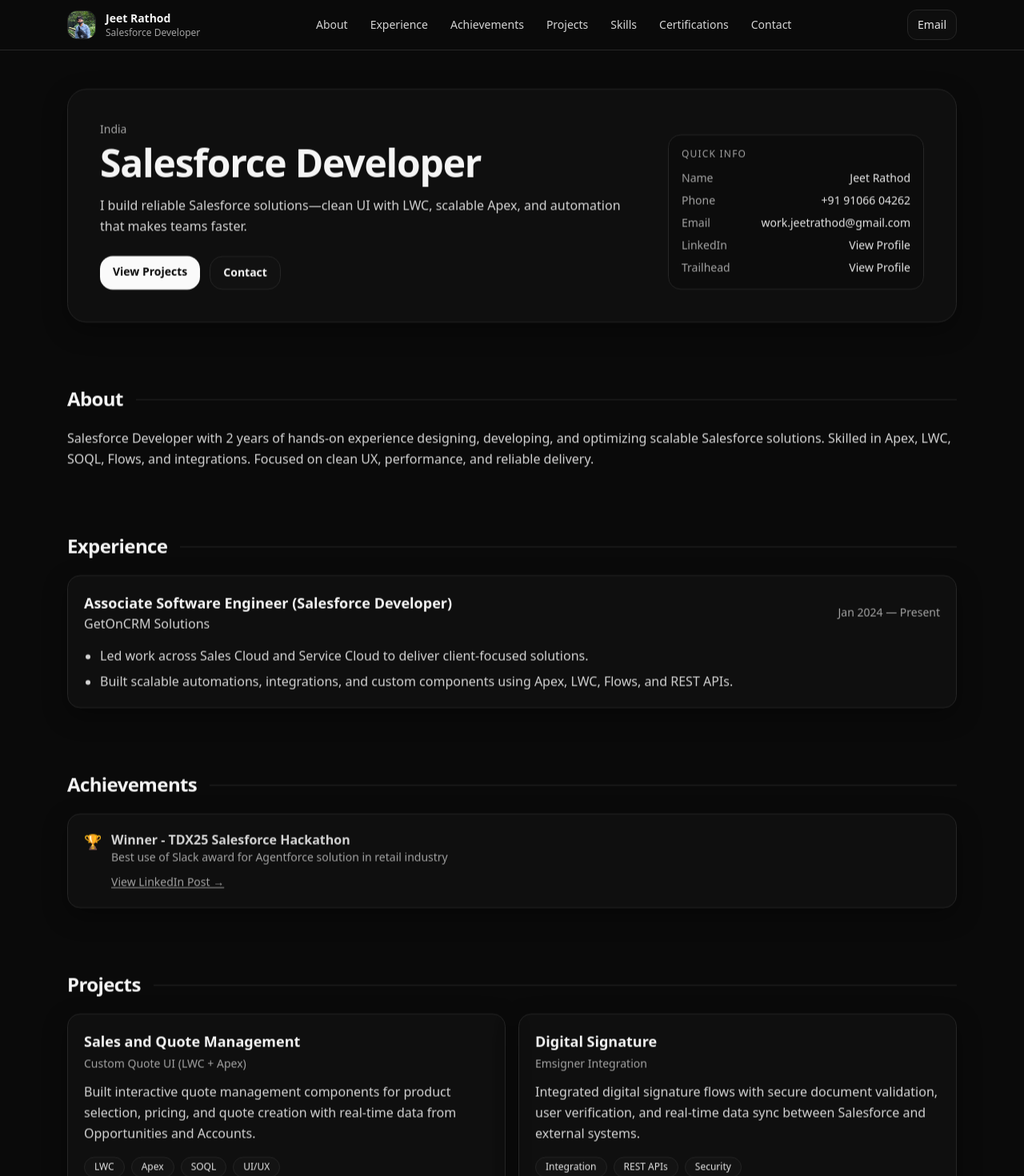
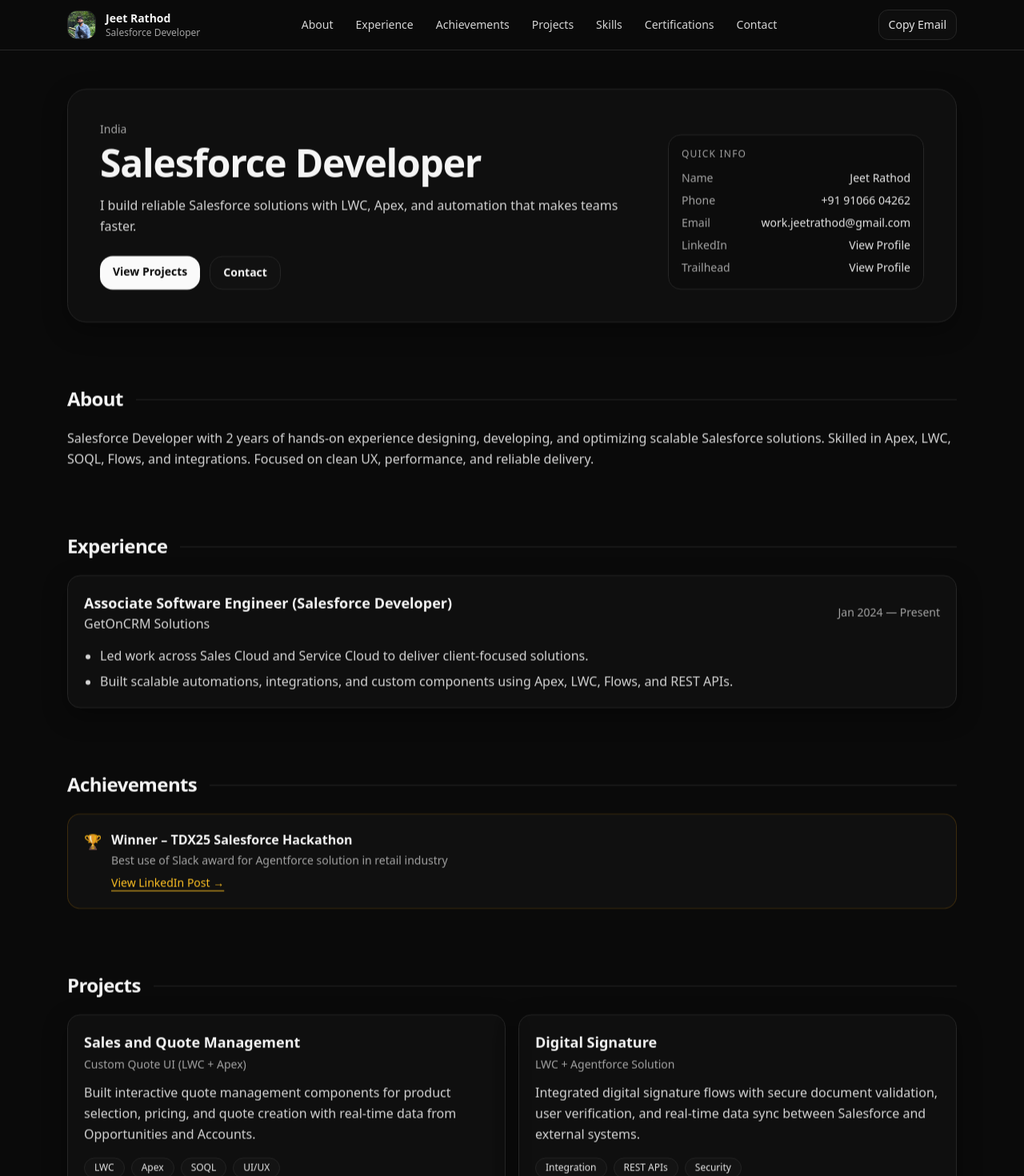
Before and after one commit to imJeetrathod/jeet-portfolio, a Next.js app: page / in a window 1280 px wide. Shown: the top 1470 px of the page at 80% size. Built offline with nearby package versions, Linux system fonts and the light colour scheme.

Commit message:
UI updates and header interaction improvements

```diff
--- a/components/Header.js
+++ b/components/Header.js
@@ -1,6 +1,11 @@
+'use client';
+
 import Image from 'next/image';
+import { useState } from 'react';
 
 export default function Header({ profile }) {
+  const [copied, setCopied] = useState(false);
+
   const nav = [
     { href: '#about', label: 'About' },
     { href: '#experience', label: 'Experience' },
@@ -10,6 +15,16 @@
     { href: '#certifications', label: 'Certifications' },
     { href: '#contact', label: 'Contact' },
   ];
+
+  const copyEmail = async () => {
+    try {
+      await navigator.clipboard.writeText(profile.email);
+      setCopied(true);
+      setTimeout(() => setCopied(false), 1500);
+    } catch (e) {
+      console.error('Copy failed', e);
+    }
+  };
 
   return (
     <header className="sticky top-0 z-50 border-b border-neutral-800 bg-neutral-950/70 backdrop-blur">
@@ -44,12 +59,12 @@
         </nav>
 
         <div className="flex items-center gap-2">
-          <a
-            href={`https://mail.google.com/mail/?view=cm&fs=1&to=${profile.email}`}
-            className="rounded-xl border border-neutral-800 bg-neutral-900/40 px-3 py-2 text-sm text-neutral-200 hover:bg-neutral-900"
+          <button
+            onClick={copyEmail}
+            className="rounded-xl border border-neutral-800 bg-neutral-900/40 px-3 py-2 text-sm text-neutral-200 hover:bg-neutral-900 transition"
           >
-            Email
-          </a>
+            {copied ? 'Copied!' : 'Copy Email'}
+          </button>
         </div>
       </div>
     </header>
--- a/components/Hero.js
+++ b/components/Hero.js
@@ -15,7 +15,7 @@
               {profile.title}
             </h1>
             <p className="mt-4 max-w-2xl text-neutral-300 leading-relaxed">
-              I build reliable Salesforce solutions—clean UI with LWC, scalable Apex, and automation that makes teams faster.
+              I build reliable Salesforce solutions with LWC, Apex, and automation that makes teams faster.
             </p>
             <div className="mt-6 flex flex-wrap gap-3">
               <a
--- a/components/sections/AchievementsSection.js
+++ b/components/sections/AchievementsSection.js
@@ -1,23 +1,28 @@
 export default function AchievementsSection() {
   return (
-    <div className="rounded-2xl border border-neutral-800 bg-neutral-900/40 p-5 shadow-soft">
-      <ul className="space-y-3 text-neutral-300">
-        <li className="flex items-start gap-3">
-          <span className="text-lg">🏆</span>
+    <div className="rounded-2xl border border-amber-500/20 bg-neutral-900/50 p-5">
+      <div className="flex items-start gap-3">
+        <span className="text-lg opacity-90">🏆</span>
+
         <div>
-            <div className="font-semibold">Winner - TDX25 Salesforce Hackathon</div>
-            <div className="text-sm text-neutral-400 mb-2">Best use of Slack award for Agentforce solution in retail industry</div>
+          <div className="font-semibold text-neutral-100">
+            Winner – TDX25 Salesforce Hackathon
+          </div>
+
+          <div className="text-sm text-neutral-400 mt-1">
+            Best use of Slack award for Agentforce solution in retail industry
+          </div>
+
           <a
-              href="https://www.linkedin.com/posts/hi-jeet-rathod_tdx-slack-agentforce-activity-7325937216755527680-dqB2?utm_source=share&utm_medium=member_ios&rcm=ACoAADYNqOgBZHkGPo7VI_0tPO6jtJGZUxQyQgU"
+            href="https://www.linkedin.com/posts/hi-jeet-rathod_tdx-slack-agentforce-activity-7325937216755527680-dqB2"
             target="_blank"
             rel="noopener noreferrer"
-              className="text-sm text-neutral-400 hover:text-neutral-200 underline"
+            className="mt-2 inline-block text-sm text-amber-400 hover:text-amber-300 underline underline-offset-4"
           >
             View LinkedIn Post →
           </a>
         </div>
-        </li>
-      </ul>
+      </div>
     </div>
   );
 }
--- a/components/sections/ProjectsSection.js
+++ b/components/sections/ProjectsSection.js
@@ -11,7 +11,7 @@
     },
     {
       title: 'Digital Signature',
-      subtitle: 'Emsigner Integration',
+      subtitle: 'LWC + Agentforce Solution',
       description:
         'Integrated digital signature flows with secure document validation, user verification, and real-time data sync between Salesforce and external systems.',
       tags: ['Integration', 'REST APIs', 'Security'],
@@ -21,7 +21,7 @@
       subtitle: 'Agentforce Developer (Company Website Bot)',
       description:
         'Developed an AI-powered chatbot using Agentforce to improve how customers interact with the company website. The solution allows users to ask questions, explore services, schedule meetings, and generate leads directly through chat. Built custom actions using Flows and API integrations to automate meeting scheduling, send email invitations, and capture lead information in real time.',
-      tags: ['Agentforce', 'AI', 'Flows', 'API Integrations'],
+      tags: ['Agentforce', 'AI', 'Flows', 'Apex' ],
     },
     {
       title: 'Healthcare Solutions',
```
Lines whose indentation alone changed are shown as unchanged.
